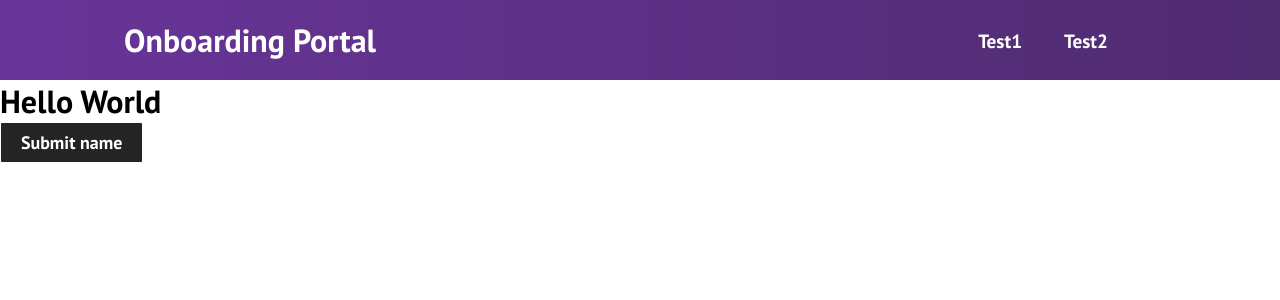
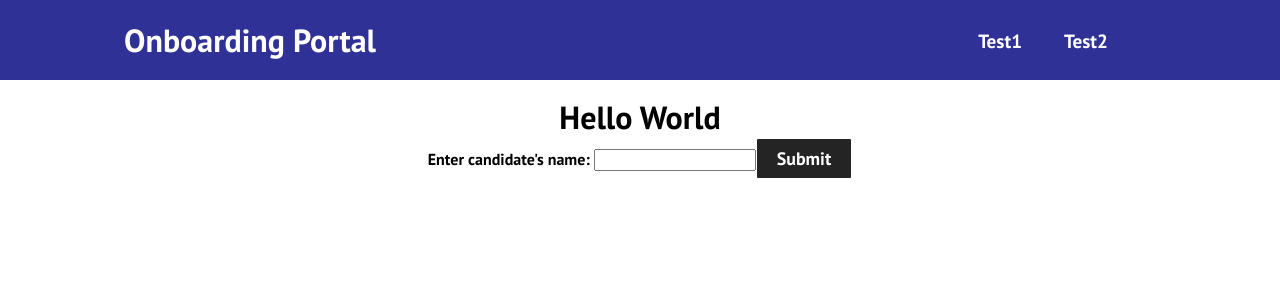
Before and after one commit to claudiajaeger/onboarding-portal, a React (Create React App) app: page / in a window 1280 px wide. Shown: the top 300 px of the page. Built offline with nearby package versions, Linux system fonts and the light colour scheme.

Commit message:
Added button and navbar

```diff
--- a/package.json
+++ b/package.json
@@ -6,7 +6,9 @@
     "@testing-library/jest-dom": "^5.16.2",
     "@testing-library/react": "^12.1.4",
     "@testing-library/user-event": "^13.5.0",
+    "bootstrap": "^5.1.3",
     "react": "^17.0.2",
+    "react-bootstrap": "^2.2.1",
     "react-dom": "^17.0.2",
     "react-router-dom": "^6.2.2",
     "react-scripts": "5.0.0",
--- a/src/App.css
+++ b/src/App.css
@@ -3,6 +3,11 @@
   margin: 0;
   padding: 0;
   font-family: 'PT Sans', sans-serif;
+}
+
+.container-fluid {
+  margin: 1rem;
+  text-align: center;
 }
 
 .home,
--- a/src/App.js
+++ b/src/App.js
@@ -2,8 +2,10 @@ import React, {useState, useEffect} from "react";
 import Navbar from "./components/Navbar";
 import {BrowserRouter as Router, Routes, Route} from "react-router-dom";
 import {Button} from "./components/Button";
+import Container from 'react-bootstrap/Container'
+import Row from 'react-bootstrap/Row'
+import Col from 'react-bootstrap/Col'
 import './App.css';
-
 
 function App() {
   const [button, setButton] = useState(true);
@@ -27,8 +29,18 @@ function App() {
           <Routes>
             <Route path="/"/>
           </Routes>
-          <h1>Hello World</h1>
-          {button && <Button buttonStyle="btn--outline">Submit name</Button>}
+          <Container fluid>
+            <Row>
+              <Col>
+                <h1>Hello World</h1>
+                <form>
+                  <label>Enter candidate's name: </label>
+                  <input type="text"/>
+                  {button && <Button buttonStyle="btn--outline">Submit</Button>}
+                </form>
+              </Col>
+            </Row>
+          </Container>
       </div>
     </Router>
   );
--- a/src/components/Button.css
+++ b/src/components/Button.css
@@ -35,10 +35,10 @@
     font-size: 20px;
   }
 
-  .btn--large:hover,
+  /* .btn--large:hover,
   .btn--medium:hover {
     transition: all 0.3s ease-out;
     background: #fff;
     color: #242424;
     transition: 250ms;
-  }
+  } */
--- a/src/components/Navbar.css
+++ b/src/components/Navbar.css
@@ -1,5 +1,6 @@
 .navbar {
-    background: linear-gradient(90deg, rgb(105, 53, 153) 0%, rgb(79, 43, 112) 100%);
+    /* background: linear-gradient(90deg, rgb(105, 53, 153) 0%, rgb(79, 43, 112) 100%); */
+    background-color:rgb(47, 49, 151);
     height: 80px;
     display: flex;
     justify-content: center;
--- a/src/components/Navbar.js
+++ b/src/components/Navbar.js
@@ -1,28 +1,13 @@
-import React, {useState, useEffect} from 'react';
+import React, {useState} from 'react';
 import {Link} from "react-router-dom";
-import {Button} from "./Button";
 import "./Navbar.css"
 
 
 function Navbar() {
     const [click, setClick] = useState(false);
-    const [button, setButton] = useState(true);
 
     const handleClick = () => setClick(!click);
     const closedMobileMenu = () => setClick(false);
-
-    const showButton = () => {
-        if(window.innerWidth <= 960) {
-            setButton(false)
-        } else {
-            setButton(true);
-        }
-    };
-    useEffect(() => {
-        showButton();
-    }, []);
-
-    window.addEventListener("resize", showButton);
   return (
     <div>
         <nav className="navbar">
@@ -45,7 +30,6 @@ function Navbar() {
                         </Link>
                     </li>
                 </ul>
-                {/* {button && <Button buttonStyle="btn--outline">Submit name</Button>} */}
             </div>
         </nav>
     </div>
```
Also changed, not shown: 1 other file (tests, documents, lock files or other folders).
